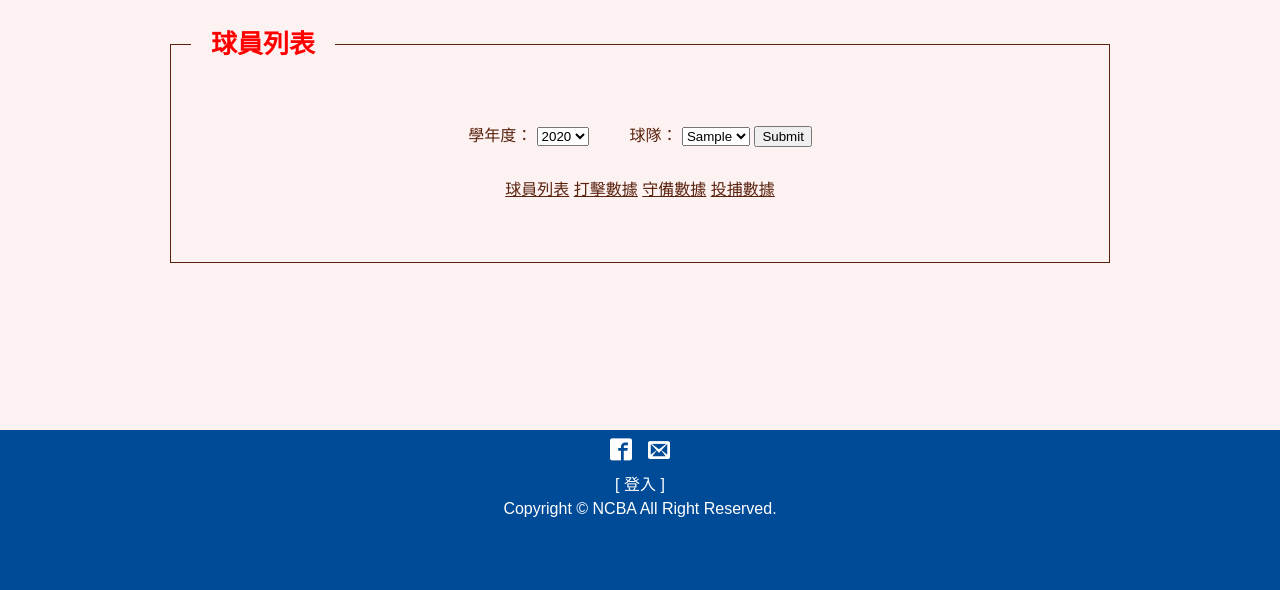
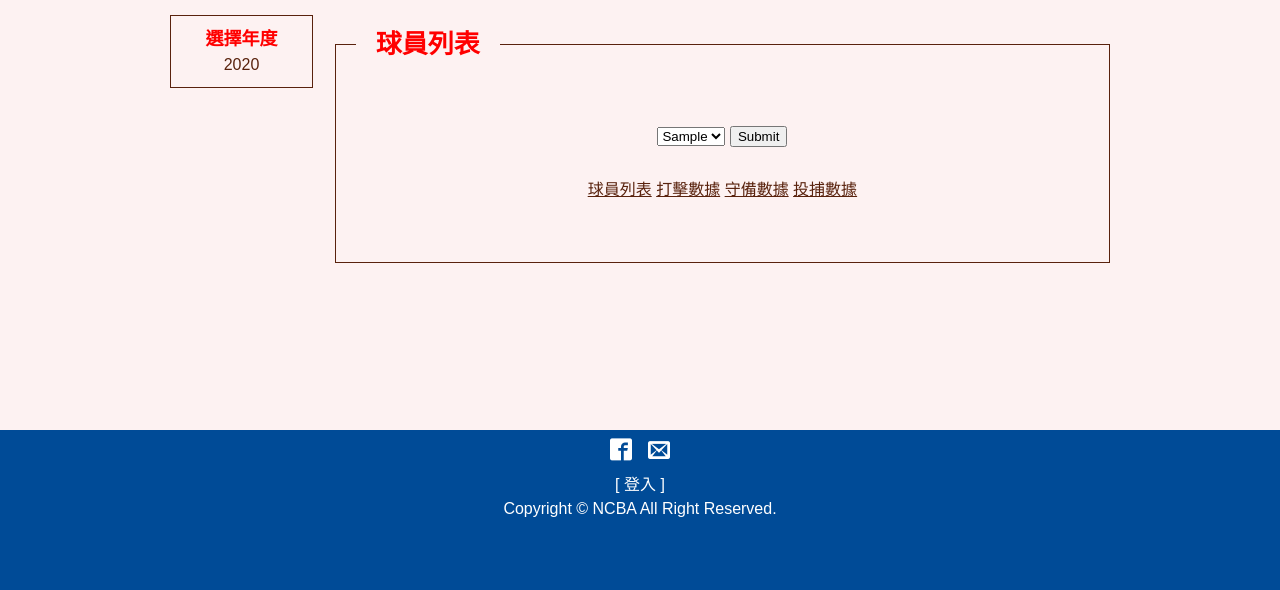
Before and after one commit to chang861224/ncba, a Django app: page /teams/2020/1/1/ in a window 1280 px wide. Shown: the part 240-830 px from the top of the page. Run offline with Django 3.2, Linux system fonts and the light colour scheme; tables that the repository leaves empty hold one stand-in row (values such as "Sample post"); some web fonts are replaced.

Commit message:
teams page -> add year selection link

```diff
--- a/controlapp/views.py
+++ b/controlapp/views.py
@@ -132,7 +132,7 @@ def schedule(request, year=None):
     if request.method == 'POST':
         return redirect('/schedule/' + request.POST['year'] + '/')
 
-    games = models.GameUnit.objects.all().order_by('date')
+    games = models.GameUnit.objects.all().order_by('-date')
     years = []
     for game in games:
         if game.year not in years:
@@ -179,7 +179,7 @@ def standing(request, year=None):
     if request.method == 'POST':
         return redirect('/standing/' + request.POST['year'] + '/')
 
-    games = models.GameUnit.objects.all().order_by('date')
+    games = models.GameUnit.objects.all().order_by('-date')
     years = []
     for game in games:
         if game.year not in years:
@@ -195,9 +195,9 @@ def standing(request, year=None):
 
 def teams(request, year=None, teamid=None, itemtype=None):
     if request.method == 'POST':
-        return redirect('/teams/' + request.POST['year'] + '/' + request.POST['team'] + '/' + itemtype + '/')
-
-    games = models.GameUnit.objects.all().order_by('date')
+        return redirect('/teams/' + str(year) + '/' + request.POST['team'] + '/' + itemtype + '/')
+
+    games = models.GameUnit.objects.all().order_by('-date')
     years = []
     for game in games:
         if game.year not in years:
@@ -209,6 +209,9 @@ def teams(request, year=None, teamid=None, itemtype=None):
 
     years.sort(reverse=True)
     teams = models.TeamUnit.objects.filter(year=year).order_by('id')
+
+    if teamid == None:
+        return redirect('/teams/' + str(year) + '/' + str(teams[0].id) + '/players/')
 
     if itemtype == 'players':
         players = models.PlayerUnit.objects.filter(team__year=year, team__id=teamid)
@@ -273,7 +276,7 @@ def rank(request, year=None):
     if request.method == 'POST':
         return redirect('/rank/' + request.POST['year'] + '/')
 
-    games = models.GameUnit.objects.all().order_by('date')
+    games = models.GameUnit.objects.all().order_by('-date')
     years = []
     for game in games:
         if game.year not in years:
--- a/ncbaweb/urls.py
+++ b/ncbaweb/urls.py
@@ -32,6 +32,7 @@ urlpatterns = [
     path('standing/', views.standing),
     path('standing/<int:year>/', views.standing),
     path('teams/', views.teams),
+    path('teams/<int:year>/', views.teams),
     path('teams/<int:year>/<int:teamid>/<str:itemtype>/', views.teams),
     path('player/<int:personid>/', views.player),
     path('rank/', views.rank),
--- a/static/css/base.css
+++ b/static/css/base.css
@@ -216,10 +216,23 @@ BASE LAYOUT
 	padding: 10px;
 	border: solid 1px;
 }
+.side{
+    padding: 10px 0;
+    border: solid 1px;
+    text-align: center;
+}
 @media screen and (min-width: 640px){
 	.field{
 		padding: 20px;
 	}
+    .sidebar.field{
+        width: 78%;
+        float: right;
+    }
+    .sidebar.side{
+        width: 15%;
+        float: left;
+    }
 }
 
 .fieldset_title{
@@ -1310,6 +1323,10 @@ BASE LAYOUT
 .index .player.list .player td{
     width: 20%;
 }
+.index .player.detail .player th,
+.index .player.detail .player td{
+	width: 20%;
+}
 .index .player.list .catcher th,
 .index .player.list .catcher td{
 	width: 16.666666%;
@@ -1318,10 +1335,6 @@ BASE LAYOUT
 .index .player.detail .catcher td{
     width: 16.666666%;
 }
-.index .player.detail .player th,
-.index .player.detail .player td{
-	width: 20%;
-}
 .index .player.list .hitter th,
 .index .player.list .hitter td{
 	width: 4.761904%;
@@ -1352,7 +1365,9 @@ BASE LAYOUT
 		width: 100%;
 	}
 	.index .player.list th,
-	.index .player.detail th,
+	.index .player.detail th{
+        font-size: 14px;
+    }
 	.index .player.list td,
 	.index .player.detail td{
 		font-size: 16px;
@@ -1380,44 +1395,6 @@ BASE LAYOUT
 	.index .player.detail .pitcher{
 		width: 290%;
 	}
-    /*
-	.index .player.list .player th,
-	.index .player.list .player td,
-	.index .player.list .catcher th,
-	.index .player.list .catcher td{
-		width: 16.666666%;
-	}
-	.index .player.detail .player th,
-	.index .player.detail .player td,
-	.index .player.detail .catcher th,
-	.index .player.detail .catcher td{
-		width: 20%;
-	}
-	.index .player.list .hitter th,
-	.index .player.list .hitter td{
-		width: 4.761904%;
-	}
-	.index .player.detail .hitter th,
-	.index .player.detail .hitter td{
-		width: 5%;
-	}
-	.index .player.list .pitcher th,
-	.index .player.list .pitcher td{
-		width: 3.448275%;
-	}
-	.index .player.detail .pitcher th,
-	.index .player.detail .pitcher td{
-		width: 3.571428%;
-	}
-	.index .player.list .fielder th,
-	.index .player.list .fielder td{
-		width: 14.285714%;
-	}
-	.index .player.detail .fielder th,
-	.index .player.detail .fielder td{
-		width: 16.666666%;
-	}
-    */
 }
 .index .rank.item{
 	width: 100%;
--- a/templates/teams.html
+++ b/templates/teams.html
@@ -6,27 +6,20 @@
 {% endblock %}
 
 {% block content %}
-<fieldset class='field'>
+<div class='sidebar side'>
+    <p style='font-size: 18px; font-weight: bold; color: red;'>選擇年度</p>
+    {% for y in years %}
+    <p><a href='/teams/{{y}}/'>{{ y }}</a></p>
+    {% endfor %}
+</div>
+
+<fieldset class='field sidebar'>
 	<legend class='fieldset_title'>球員列表</legend>
 
 	<div class='index'>
 		<div class='select'>
 			<form action='.' method='POST'>
 				{% csrf_token %}
-                學年度：
-                <select name='year'>
-                    {% for y in years %}
-                    {% if y == year %}
-                    <option value='{{y}}' selected>{{ y }}</option>
-                    {% else %}
-                    <option value='{{y}}'>{{ y }}</option>
-                    {% endif %}
-                    {% endfor %}
-                </select>
-
-                &emsp;&emsp;
-
-                球隊：
 				<select name='team'>
 					{% for team in teams %}
 					{% if team.id == teamid %}
```
